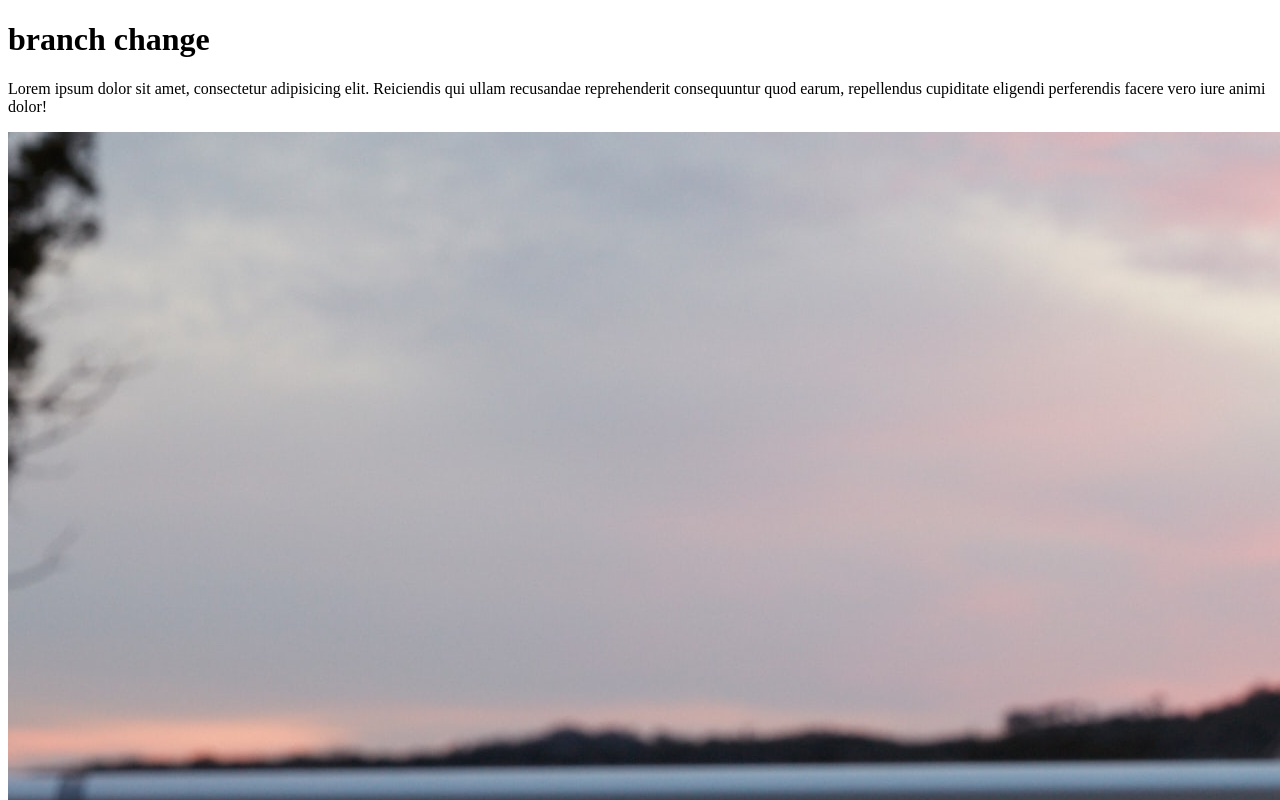
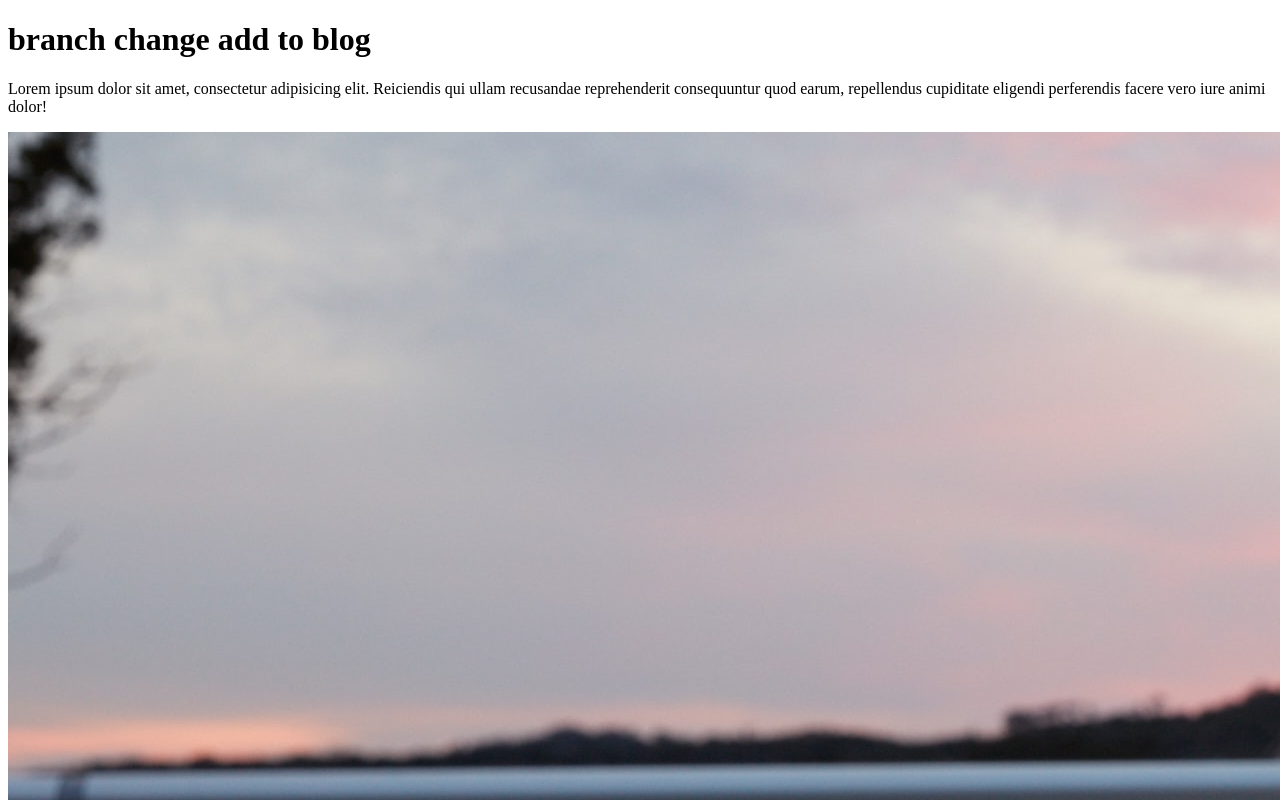
Before and after one commit to souravbsk/my-second-repo, a plain HTML site: page index.html in a window 1280 px wide. Shown: the top 800 px of the page. Drawn offline with Linux system fonts and the light colour scheme.

Commit message:
new blog add

```diff
--- a/index.html
+++ b/index.html
@@ -9,7 +9,7 @@
 </head>
 
 <body>
-    <h1>branch change</h1>
+    <h1>branch change add to blog</h1>
     <p>Lorem ipsum dolor sit amet, consectetur adipisicing elit. Reiciendis qui ullam recusandae reprehenderit
         consequuntur quod earum, repellendus cupiditate eligendi perferendis facere vero iure animi dolor!</p>
         <img src="./dell-1o5MZblCP50-unsplash.jpg" alt="">
```
